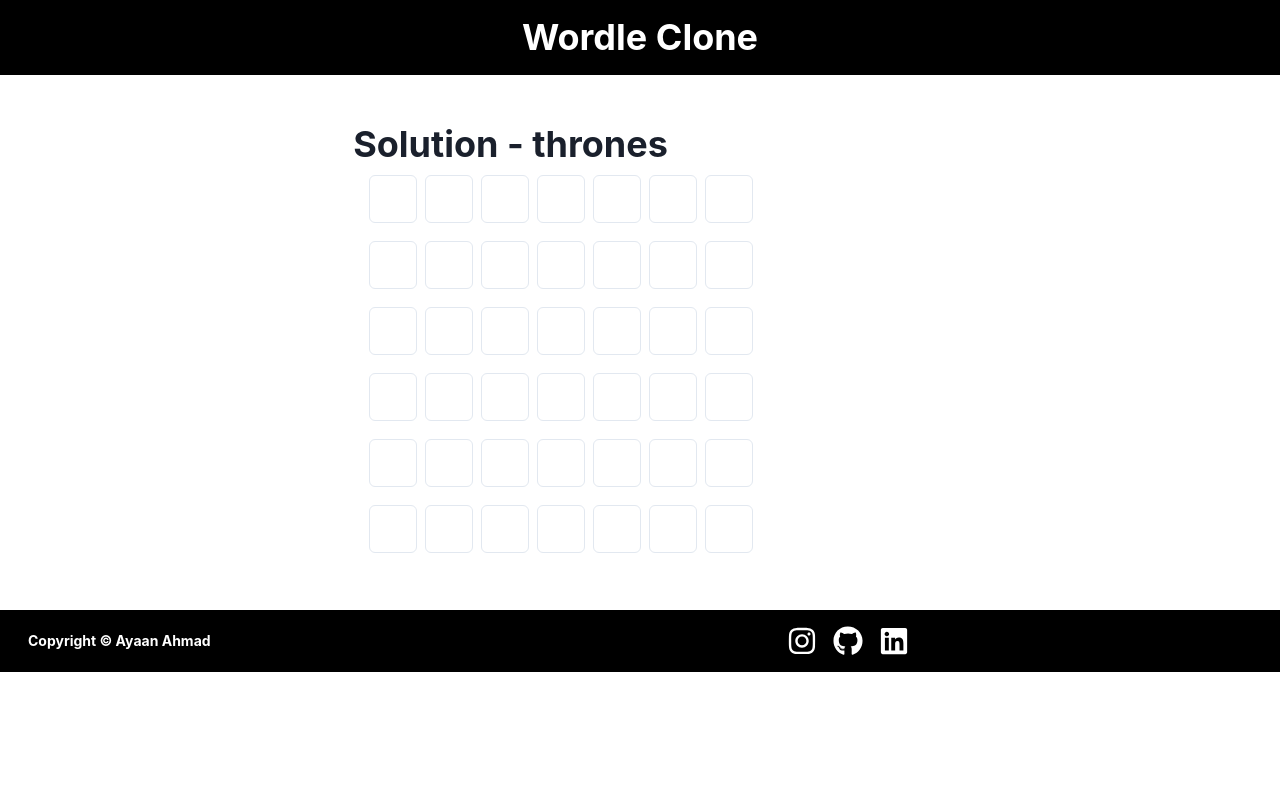
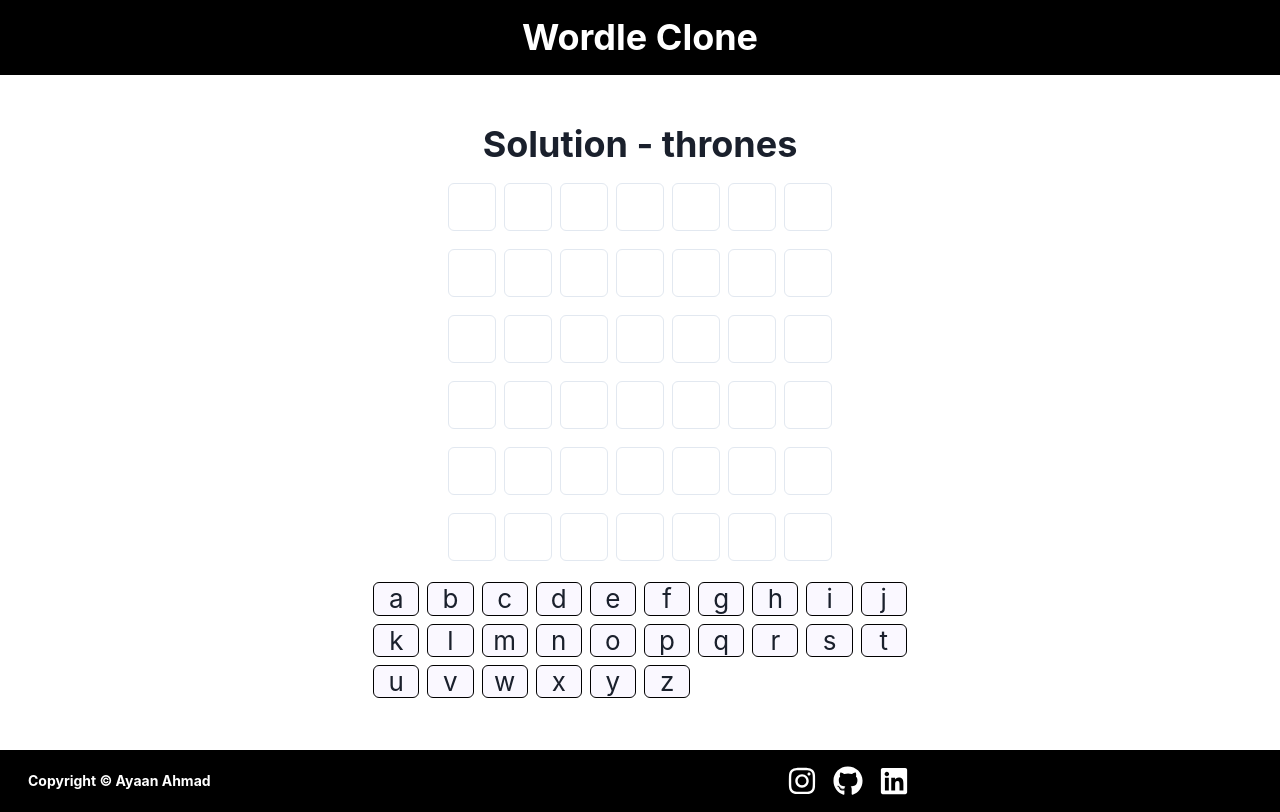
Before and after one commit to ayaan278/Wordle, a React (Create React App) app: page / in a window 1280 px wide. Built offline with nearby package versions, Linux system fonts and the light colour scheme; data requests are answered from the project's data file.

Commit message:
feat/functionality completed

```diff
--- a/data/db.json
+++ b/data/db.json
@@ -1,4 +1,32 @@
 {
+  "letters": [
+    { "key": "a" },
+    { "key": "b" },
+    { "key": "c" },
+    { "key": "d" },
+    { "key": "e" },
+    { "key": "f" },
+    { "key": "g" },
+    { "key": "h" },
+    { "key": "i" },
+    { "key": "j" },
+    { "key": "k" },
+    { "key": "l" },
+    { "key": "m" },
+    { "key": "n" },
+    { "key": "o" },
+    { "key": "p" },
+    { "key": "q" },
+    { "key": "r" },
+    { "key": "s" },
+    { "key": "t" },
+    { "key": "u" },
+    { "key": "v" },
+    { "key": "w" },
+    { "key": "x" },
+    { "key": "y" },
+    { "key": "z" }
+  ],
   "solutions": [
     { "id": 1, "word": "abandon" },
     { "id": 2, "word": "airline" },
--- /dev/null
+++ b/src/components/GameModal.jsx
@@ -0,0 +1,47 @@
+import React, { useDisclosure} from "react";
+import {
+  Heading,
+  Modal,
+  ModalOverlay,
+  ModalContent,
+  ModalHeader,
+//   ModalFooter,
+  ModalBody,
+  Button,
+  ModalCloseButton,
+} from "@chakra-ui/react";
+
+export default function GameModal ({ isCorrect, turn, solution }) {
+  const { isOpen, onOpen} = useDisclosure();
+
+
+  return (
+    <>
+    <Button onClick={onOpen}>Open Modal</Button>
+
+    <Modal isOpen={isOpen} >
+      <ModalOverlay />
+      {isCorrect && (
+        <ModalContent>
+          <ModalHeader>You Win!</ModalHeader>
+          <ModalCloseButton />
+          <ModalBody>
+            <Heading>The correct solution was {solution}</Heading>
+            <Heading>You solved the game {turn} guesses</Heading>
+          </ModalBody>
+        </ModalContent>
+      )}
+      {!isCorrect && (
+        <ModalContent>
+          <ModalHeader>You Lose!</ModalHeader>
+          <ModalCloseButton />
+          <ModalBody>
+            <Heading>The correct solution was {solution}</Heading>
+            <Heading>You are out of guesses</Heading>
+          </ModalBody>
+        </ModalContent>
+      )}
+    </Modal>
+    </>
+  );
+};
--- /dev/null
+++ b/src/components/Keypad.jsx
@@ -0,0 +1,44 @@
+import {
+  Container,
+  Heading,
+  Box,
+  SimpleGrid,
+} from "@chakra-ui/react";
+import React, { useEffect, useState } from "react";
+
+export default function Keypad({usedKeys}) {
+  const [letters, setLetters] = useState(null);
+
+  useEffect(() => {
+    fetch("http://localhost:3001/letters")
+      .then((res) => res.json())
+      .then((json) => {
+        setLetters(json);
+      });
+  }, []);
+
+  return (
+    <Container>
+      <SimpleGrid columns="10" >
+        {letters &&
+          letters.map((l) => {
+            let color = usedKeys[l.key]
+            if(!color){
+              color = '#FAF8FF'
+            }
+            return (
+              <Box
+                borderRadius="md"
+                align="center"
+                border="1px solid black"
+                m="0.25em"
+                bg={color}
+              >
+                <Heading fontWeight='400' fontSize="26px" key={l.key}>{l.key}</Heading>
+              </Box>
+            );
+          })}
+      </SimpleGrid>{" "}
+    </Container>
+  );
+}
--- a/src/components/Row.jsx
+++ b/src/components/Row.jsx
@@ -1,5 +1,5 @@
 import React from "react";
-import { Container, HStack, PinInput, PinInputField } from "@chakra-ui/react";
+import {  HStack, PinInput, PinInputField } from "@chakra-ui/react";
 // import ReactCardFlip from 'react-card-flip';
 
 export default function Row({ guess, currentGuess }) {
@@ -9,7 +9,7 @@ export default function Row({ guess, currentGuess }) {
         <HStack py="0.25em">
           {guess.map((l, i) => (
             <PinInput size="lg" defaultValue={l.key}>
-              <PinInputField key={i} bg={l.color} />
+              <PinInputField key={i} bg={l.color} color="white" fontSize={'24px'}/>
             </PinInput>
           ))}
         </HStack>
@@ -38,7 +38,7 @@ export default function Row({ guess, currentGuess }) {
 
   return (
       <HStack py="0.25em">
-        <PinInput size="lg" defaultValue="       ">
+        <PinInput size="lg" defaultValue="       " fontSize={'24px'}>
           <PinInputField />
           <PinInputField />
           <PinInputField />
--- a/src/components/Wordle.jsx
+++ b/src/components/Wordle.jsx
@@ -1,23 +1,40 @@
-import React, { useEffect } from "react";
-import { Center, Container, Heading, } from "@chakra-ui/react";
+import React, { useEffect, useState } from "react";
+import { Center, Container, Heading, VStack, } from "@chakra-ui/react";
 import useWordle from "../hooks/useWordle";
 import Grid from "./Grid";
+import Keypad from "./Keypad";
+import GameModal from "./GameModal";
 
 export default function Worlde({ solution }) {
-  const { currentGuess, handleKeyup, guesses, isCorrect, turn } = useWordle(solution);
+  const { currentGuess, guesses, turn, isCorrect, usedKeys, handleKeyup } = useWordle(solution);
+  const [showModal, setShowModal] = useState(false)
 
   useEffect(() => {
-    window.addEventListener("keyup", handleKeyup);
+    window.addEventListener("keyup", handleKeyup)
 
-    return () => window.removeEventListener("keyup", handleKeyup);
-  }, [handleKeyup]); //passing dependencies so it changes in the change of event
+    if(isCorrect){
+        // setTimeout(() => setShowModal(true), 2000);
+        setShowModal(true)
+        window.removeEventListener("keyup", handleKeyup)
+    }
+
+    if(turn > 5){
+        // setTimeout(() => setShowModal(true), 2000);
+        setShowModal(true)
+        window.removeEventListener("keyup", handleKeyup)
+    }
+    return () => window.removeEventListener("keyup", handleKeyup)
+  }, [handleKeyup, isCorrect, turn]) //passing dependencies so it changes in the change of event
 
   return (
     <Center py="3em" >
       <Container>
-        <Heading> Solution - {solution}</Heading>
-
-        <Grid currentGuess={currentGuess} guesses={guesses} turn={turn}  />
+      {showModal && <GameModal isCorrect={isCorrect} turn={turn} solution={solution} />}
+        <VStack>
+            <Heading> Solution - {solution}</Heading>
+            <Grid currentGuess={currentGuess} guesses={guesses} turn={turn}  />
+            <Keypad usedKeys={usedKeys}/>
+        </VStack>
       </Container>
     </Center>
   );
--- a/src/hooks/useWordle.jsx
+++ b/src/hooks/useWordle.jsx
@@ -1,4 +1,4 @@
-import React, { useState } from "react"
+import { useState } from "react"
 
 const useWordle = (solution) => {
   const [turn, setTurn] = useState(0) //to track turn
@@ -6,6 +6,7 @@ const useWordle = (solution) => {
   const [guesses, setGuesses] = useState([...Array(6)]) // each guess is an array
   const [history, setHistory] = useState([]) // each guess is a string
   const [isCorrect, setIsCorrect] = useState(false)
+  const [usedKeys, setUsedKeys] = useState({})
 
   //format a guess into the word
   const formatGuess = () => {
@@ -23,7 +24,7 @@ const useWordle = (solution) => {
     })
     //to find yellow letters in the guess
     formattedGuess.forEach((l, i) => {
-      if (solutionArray.includes(l.key) && l.color !== "green") {
+      if (solutionArray.includes(l.key) && l.color !== "#5FD068") {
         formattedGuess[i].color = "#FFEE63"
         solutionArray[solutionArray.indexOf(l.key)] = null
       }
@@ -47,6 +48,25 @@ const useWordle = (solution) => {
     })
     setTurn((prevTurn) =>{
         return prevTurn + 1
+    })
+    setUsedKeys((prevUsedKeys) =>{
+      let newKeys = {...prevUsedKeys}
+      formattedGuess.forEach((l) =>{
+        const currentColor = newKeys[l.key]
+        if(l.color=== '#5FD068'){
+          newKeys[l.key] = '#5FD068'
+          return
+        }
+        if(l.color=== '#FFEE63' && currentColor !== '#5FD068'){
+          newKeys[l.key] = '#FFEE63'
+          return
+        }
+        if(l.color=== 'grey' && currentColor !== '#5FD068' && currentColor !== '#FFEE63'){
+          newKeys[l.key] = 'grey'
+          return
+        }
+      })
+      return newKeys
     })
     setCurrentGuess('')
   }
@@ -81,7 +101,7 @@ const useWordle = (solution) => {
       }
     }
   }
-  return { turn, currentGuess, guesses, isCorrect, handleKeyup }
+  return {turn, currentGuess, guesses, isCorrect, usedKeys, handleKeyup}
 }
 
 export default useWordle
```
Also changed, not shown: public/manifest.json.
